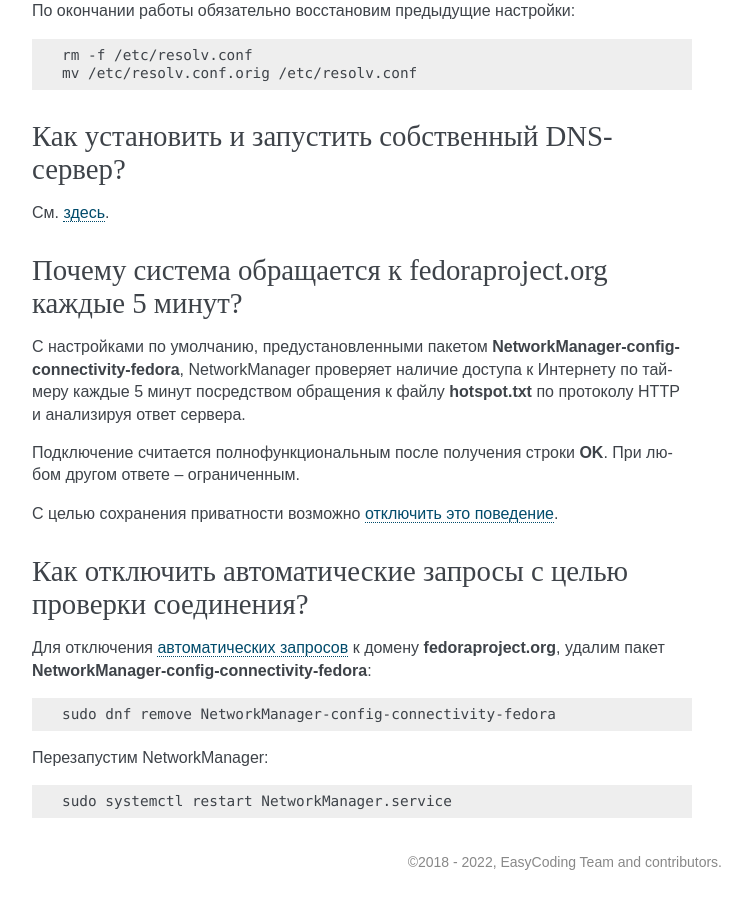
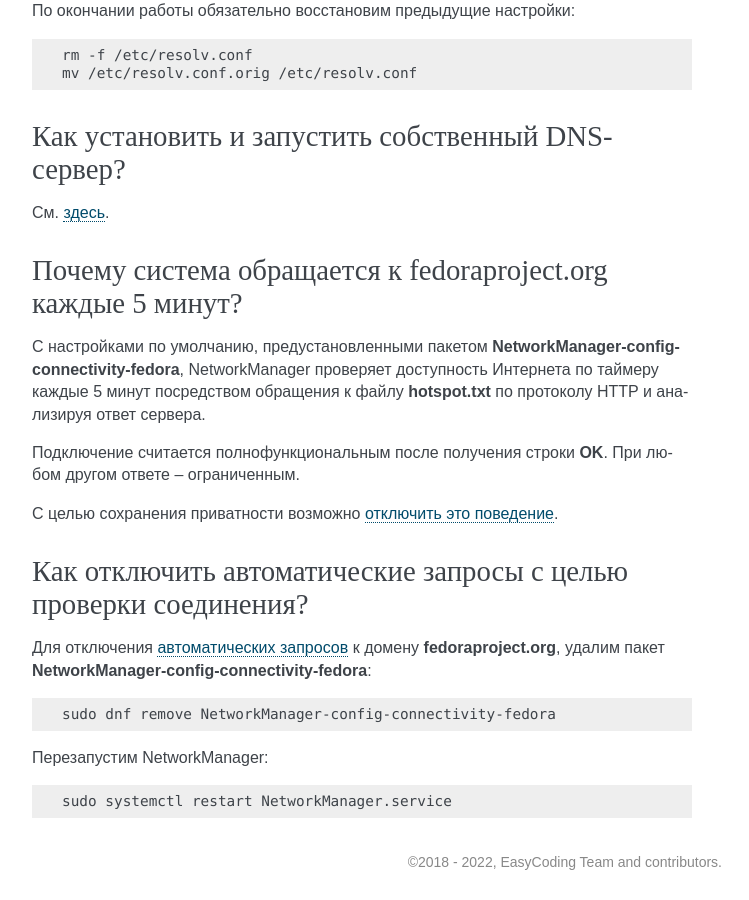
Before and after one commit to RussianFedora/FAQ, a Sphinx documentation site: the page built from source/networking.rst, in a window 1280 px wide and 900 px high, scrolled down 13568 px. Shown: the whole window, without its empty margins (388-1137 px from the left). Built offline with Sphinx 7.4.7, drawn with Linux system fonts in a browser that asks for light colours; comment, search, counter and statistics services are not loaded.

Commit message:
Performed one more edit of the nm-connectivity-check question.

```diff
--- a/source/networking.rst
+++ b/source/networking.rst
@@ -777,7 +777,7 @@
 Почему система обращается к fedoraproject.org каждые 5 минут?
 ===============================================================
 
-С настройками по умолчанию, предустановленными пакетом **NetworkManager-config-connectivity-fedora**, NetworkManager проверяет наличие доступа к Интернету по таймеру каждые 5 минут посредством обращения к файлу **hotspot.txt** по протоколу HTTP и анализируя ответ сервера.
+С настройками по умолчанию, предустановленными пакетом **NetworkManager-config-connectivity-fedora**, NetworkManager проверяет доступность Интернета по таймеру каждые 5 минут посредством обращения к файлу **hotspot.txt** по протоколу HTTP и анализируя ответ сервера.
 
 Подключение считается полнофункциональным после получения строки **OK**. При любом другом ответе -- ограниченным.
 
```
